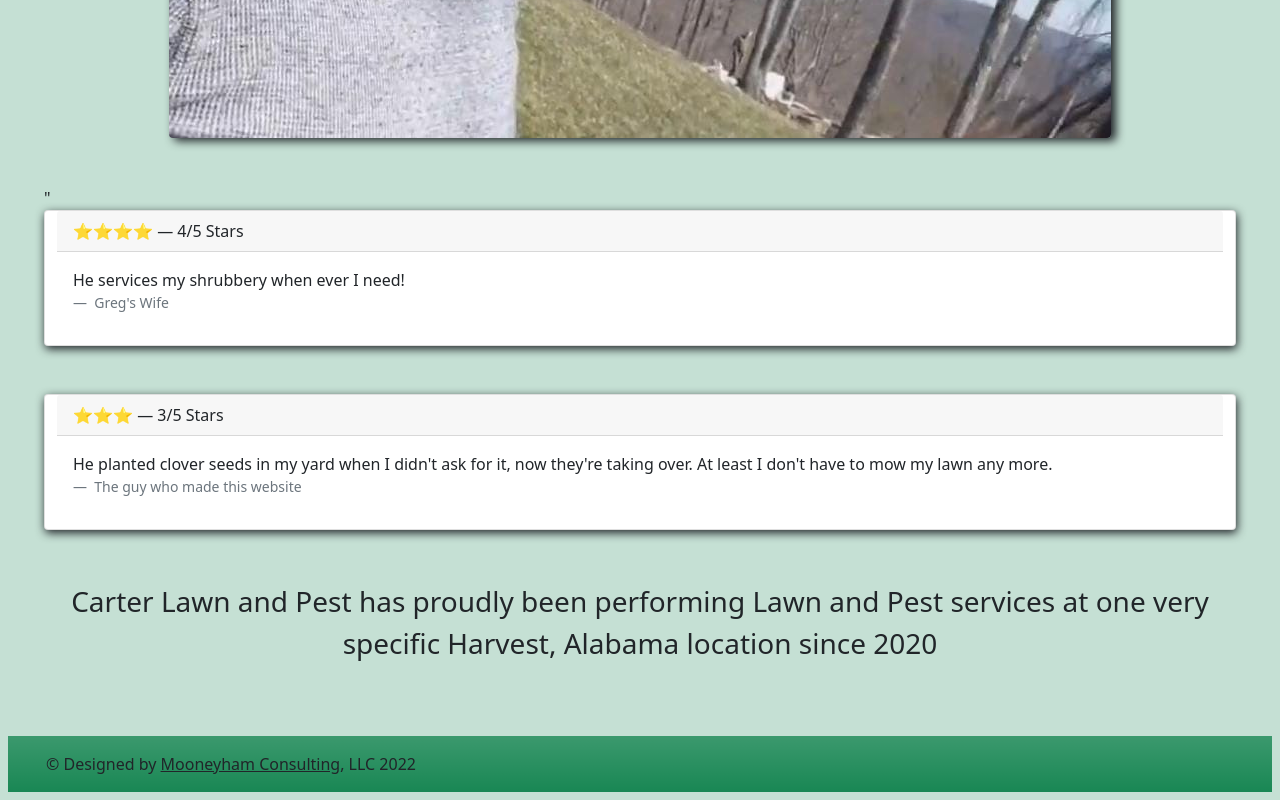
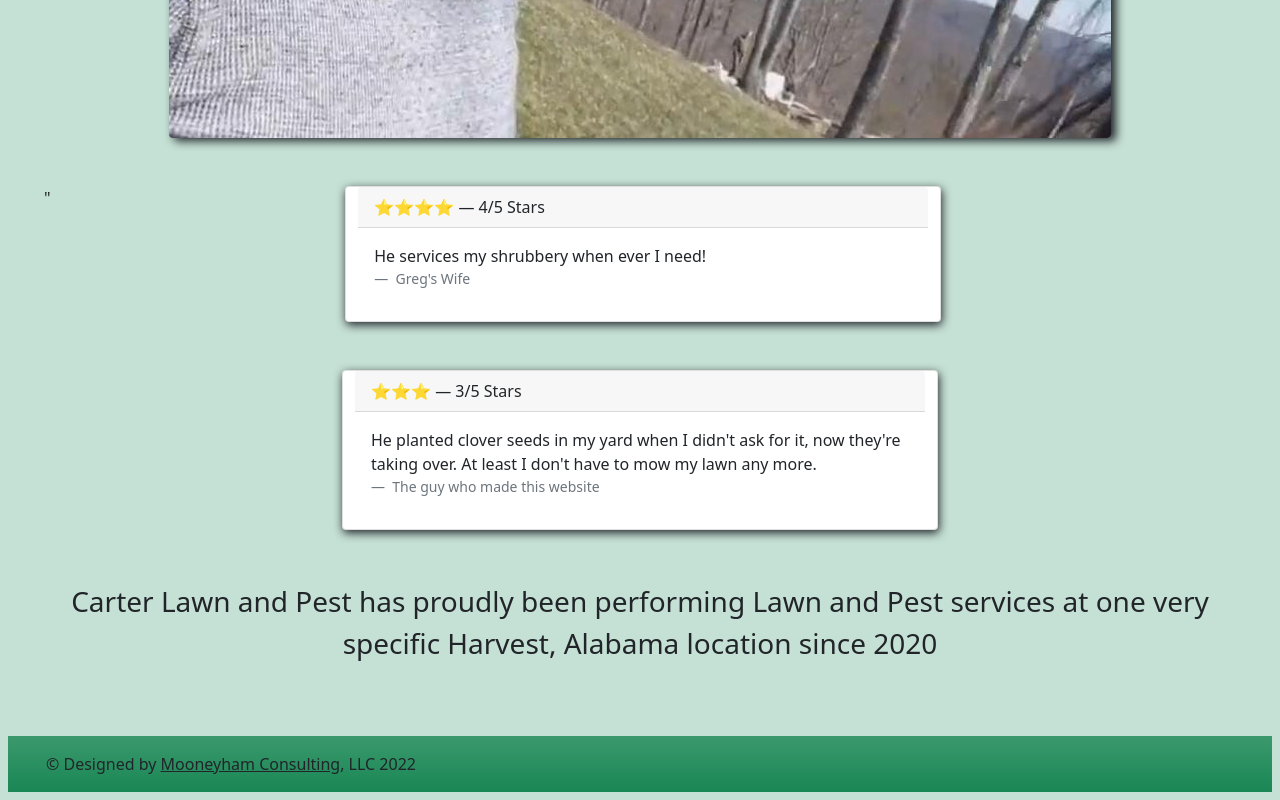
Before and after one commit to FAntsyPants/Carter-Lawn-and-Pest, a plain HTML site: page index.html in a window 1280 px wide. Shown: the part 943-1743 px from the top of the page. Drawn offline with Linux system fonts and the light colour scheme; some packages are replaced by stand-ins of ours.

Commit message:
Card width
Changed the width of the cards to 50% of the viewport and centered on the screen.

```diff
--- a/index.html
+++ b/index.html
@@ -36,7 +36,7 @@
 <!--CARDS-->
 <div class="row">
 "
-<div class="card" style="box-shadow: 1px 3px 10px;">
+<div class="w-50 card" style="box-shadow: 1px 3px 10px; margin:0 auto;">
   <div class="card-header">
     ⭐⭐⭐⭐ — 4/5 Stars
   </div>
@@ -49,7 +49,7 @@
     </blockquote>
     </div>
   </div>
-  <div class="card mt-5" style="box-shadow: 1px 3px 10px;">
+  <div class="w-50 card mt-5" style="box-shadow: 1px 3px 10px;margin:0 auto;">
     <div class="card-header">
       ⭐⭐⭐ — 3/5 Stars
     </div>
```
